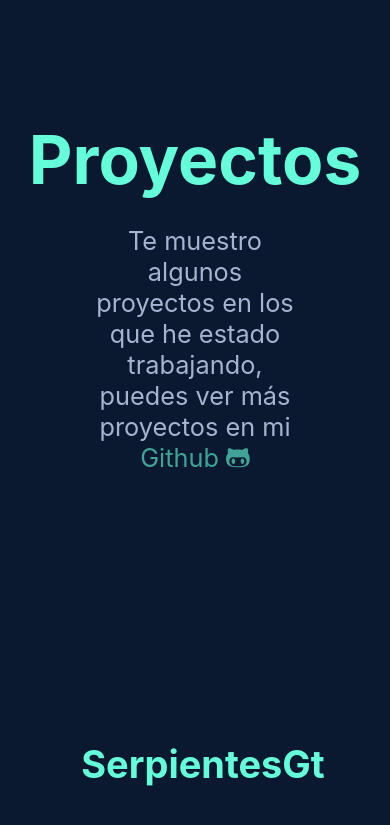
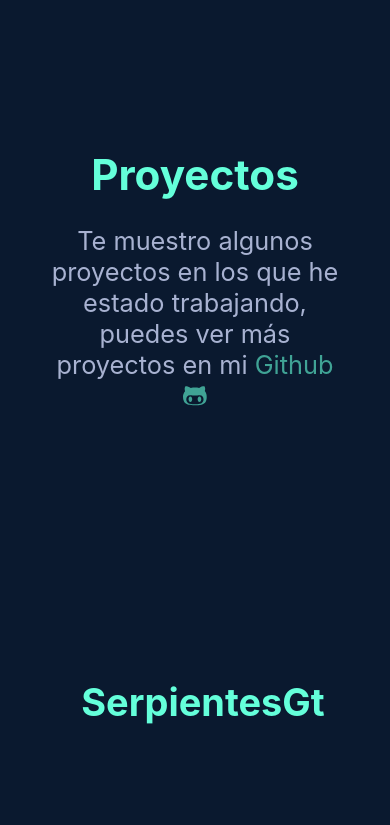
Before and after one commit to Noel1kt/Noel.dev, a React (Vite) app: page / in a window 390 px wide. Shown: the part 1923-2748 px from the top of the page. Built offline with nearby package versions, Linux system fonts and the light colour scheme.

Commit message:
end styled projects

```diff
--- a/src/App.css
+++ b/src/App.css
@@ -647,6 +647,14 @@
 
 }
 @media screen and (max-width:768px) {
+    .section-work h1{
+        margin-top: 10%;
+    font-size: 5vh;
+}
+
+.p-title{
+    width: 100%;
+}
 
     .description-projects{
         position: relative;
```
